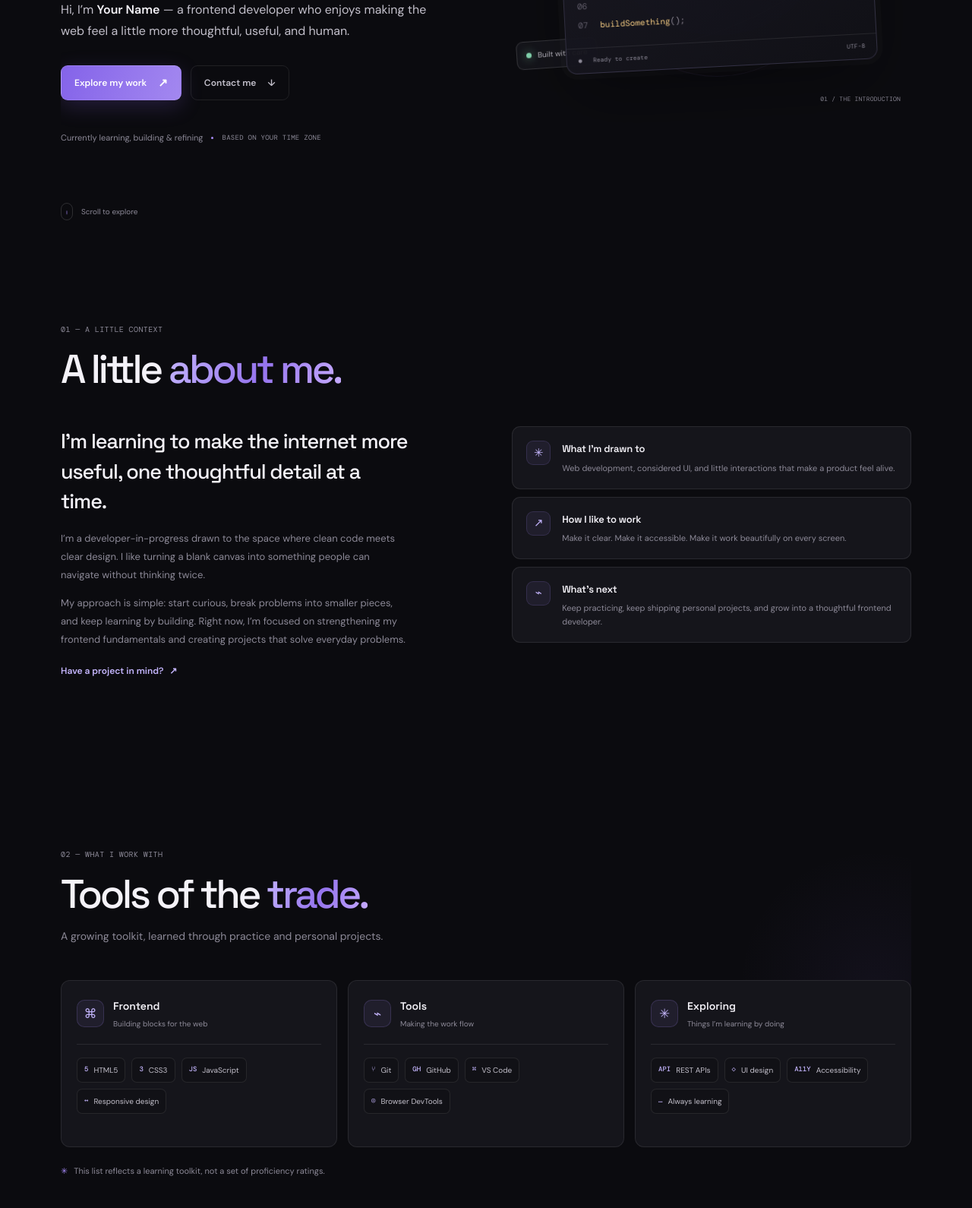
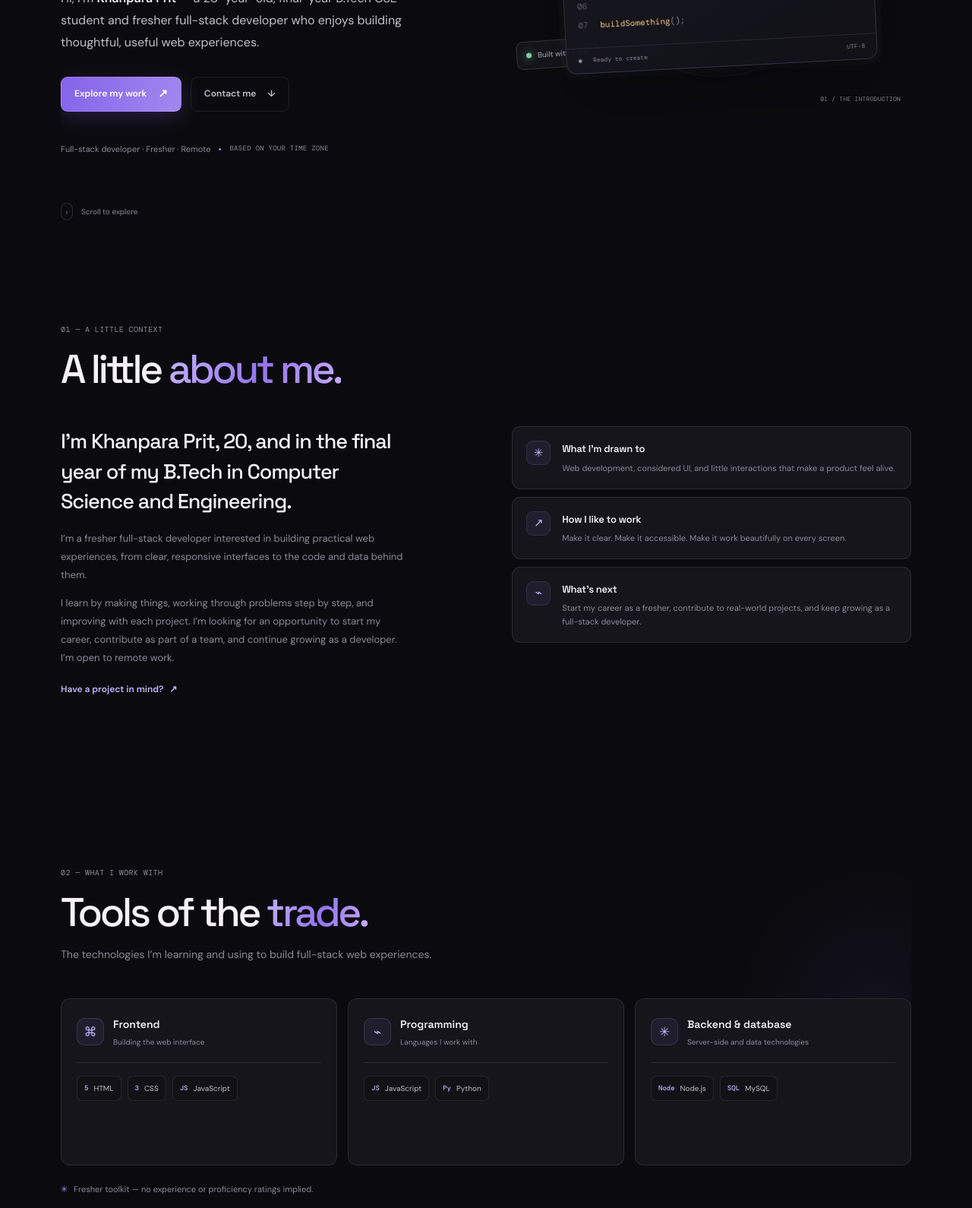
Before and after one commit to Khanpara-Prit/portfolio, a plain HTML site: page index.html in a window 1280 px wide. Shown: the part 486-2076 px from the top of the page at 76% size. Drawn offline with nearby package versions, Linux system fonts and the light colour scheme.

Commit message:
Personalize portfolio with developer profile
Co-authored-by: Copilot <223556219+Copilot@users.noreply.github.com>

```diff
--- a/index.html
+++ b/index.html
@@ -4,11 +4,11 @@
     <meta charset="utf-8">
     <meta name="viewport" content="width=device-width, initial-scale=1">
     <meta name="theme-color" content="#0b0b0f">
-    <meta name="description" content="A personal portfolio for a frontend developer who loves thoughtful interfaces and useful digital experiences.">
-    <meta property="og:title" content="Your Name — Frontend Developer">
-    <meta property="og:description" content="Thoughtful interfaces. Useful digital experiences. A portfolio in progress.">
+    <meta name="description" content="Khanpara Prit is a fresher and full-stack developer in the final year of a B.Tech in Computer Science and Engineering, open to remote opportunities.">
+    <meta property="og:title" content="Khanpara Prit — Full-Stack Developer">
+    <meta property="og:description" content="Final-year B.Tech CSE student, fresher full-stack developer, and open to remote opportunities.">
     <meta property="og:type" content="website">
-    <title>Your Name — Frontend Developer</title>
+    <title>Khanpara Prit — Full-Stack Developer</title>
     <link rel="preconnect" href="https://fonts.googleapis.com">
     <link rel="preconnect" href="https://fonts.gstatic.com" crossorigin>
     <link href="https://fonts.googleapis.com/css2?family=DM+Mono:wght@400;500&family=DM+Sans:wght@400;500;600;700&family=Space+Grotesk:wght@400;500;600;700&display=swap" rel="stylesheet">
@@ -19,9 +19,9 @@
     <a class="skip-link" href="#main">Skip to content</a>
     <header class="site-header">
       <div class="nav-shell">
-        <a class="brand" href="#home" aria-label="Your Name, home">
-          <span class="brand-mark" aria-hidden="true">YN</span>
-          <span class="brand-name">yourname<span>.</span></span>
+        <a class="brand" href="#home" aria-label="Khanpara Prit, home">
+          <span class="brand-mark" aria-hidden="true">KP</span>
+          <span class="brand-name">khanparaprit<span>.</span></span>
         </a>
         <button class="menu-toggle" type="button" aria-expanded="false" aria-controls="primary-navigation" aria-label="Open navigation">
           <span></span><span></span>
@@ -45,15 +45,15 @@
     <main id="main">
       <section class="hero section-shell" id="home" aria-labelledby="hero-title">
         <div class="hero-copy">
-          <p class="eyebrow"><span class="eyebrow-dot"></span> A personal portfolio in progress</p>
+          <p class="eyebrow"><span class="eyebrow-dot"></span> Fresher · Open to remote opportunities</p>
           <h1 id="hero-title">I turn ideas into <span class="text-gradient">interactive</span> digital experiences.</h1>
-          <p class="hero-intro">Hi, I’m <strong>Your Name</strong> — a frontend developer who enjoys making the web feel a little more thoughtful, useful, and human.</p>
+          <p class="hero-intro">Hi, I’m <strong>Khanpara Prit</strong> — a 20-year-old, final-year B.Tech CSE student and fresher full-stack developer who enjoys building thoughtful, useful web experiences.</p>
           <div class="hero-actions">
             <a class="button button-primary" href="#projects">Explore my work <span aria-hidden="true">↗</span></a>
             <a class="button button-quiet" href="#contact">Contact me <span aria-hidden="true">↓</span></a>
           </div>
           <div class="hero-meta">
-            <span>Currently learning, building &amp; refining</span>
+            <span>Full-stack developer · Fresher · Remote</span>
             <span class="meta-divider"></span>
             <span class="mono-text">BASED ON YOUR TIME ZONE</span>
           </div>
@@ -89,15 +89,15 @@
         </div>
         <div class="about-layout">
           <div class="about-copy reveal">
-            <p class="about-lead">I’m learning to make the internet more useful, one thoughtful detail at a time.</p>
-            <p>I’m a developer-in-progress drawn to the space where clean code meets clear design. I like turning a blank canvas into something people can navigate without thinking twice.</p>
-            <p>My approach is simple: start curious, break problems into smaller pieces, and keep learning by building. Right now, I’m focused on strengthening my frontend fundamentals and creating projects that solve everyday problems.</p>
+            <p class="about-lead">I’m Khanpara Prit, 20, and in the final year of my B.Tech in Computer Science and Engineering.</p>
+            <p>I’m a fresher full-stack developer interested in building practical web experiences, from clear, responsive interfaces to the code and data behind them.</p>
+            <p>I learn by making things, working through problems step by step, and improving with each project. I’m looking for an opportunity to start my career, contribute as part of a team, and continue growing as a developer. I’m open to remote work.</p>
             <a class="text-link" href="#contact">Have a project in mind? <span aria-hidden="true">↗</span></a>
           </div>
           <div class="about-notes reveal">
             <article class="note-card"><span class="note-icon">✳</span><div><h3>What I’m drawn to</h3><p>Web development, considered UI, and little interactions that make a product feel alive.</p></div></article>
             <article class="note-card"><span class="note-icon">↗</span><div><h3>How I like to work</h3><p>Make it clear. Make it accessible. Make it work beautifully on every screen.</p></div></article>
-            <article class="note-card"><span class="note-icon">⌁</span><div><h3>What’s next</h3><p>Keep practicing, keep shipping personal projects, and grow into a thoughtful frontend developer.</p></div></article>
+            <article class="note-card"><span class="note-icon">⌁</span><div><h3>What’s next</h3><p>Start my career as a fresher, contribute to real-world projects, and keep growing as a full-stack developer.</p></div></article>
           </div>
         </div>
       </section>
@@ -106,14 +106,14 @@
         <div class="section-heading reveal">
           <p class="eyebrow">02 — What I work with</p>
           <h2 id="skills-title">Tools of the <span class="text-gradient">trade.</span></h2>
-          <p class="section-subtitle">A growing toolkit, learned through practice and personal projects.</p>
+          <p class="section-subtitle">The technologies I’m learning and using to build full-stack web experiences.</p>
         </div>
         <div class="skills-grid">
-          <article class="skill-group reveal"><div class="skill-group-heading"><span class="skill-group-icon">⌘</span><div><h3>Frontend</h3><p>Building blocks for the web</p></div></div><div class="skill-list"><span class="skill-chip"><b>5</b> HTML5</span><span class="skill-chip"><b>3</b> CSS3</span><span class="skill-chip"><b>JS</b> JavaScript</span><span class="skill-chip"><b>↔</b> Responsive design</span></div></article>
-          <article class="skill-group reveal"><div class="skill-group-heading"><span class="skill-group-icon">⌁</span><div><h3>Tools</h3><p>Making the work flow</p></div></div><div class="skill-list"><span class="skill-chip"><b>⑂</b> Git</span><span class="skill-chip"><b>GH</b> GitHub</span><span class="skill-chip"><b>⌘</b> VS Code</span><span class="skill-chip"><b>◎</b> Browser DevTools</span></div></article>
-          <article class="skill-group reveal"><div class="skill-group-heading"><span class="skill-group-icon">✳</span><div><h3>Exploring</h3><p>Things I’m learning by doing</p></div></div><div class="skill-list"><span class="skill-chip"><b>API</b> REST APIs</span><span class="skill-chip"><b>◇</b> UI design</span><span class="skill-chip"><b>A11Y</b> Accessibility</span><span class="skill-chip"><b>…</b> Always learning</span></div></article>
+          <article class="skill-group reveal"><div class="skill-group-heading"><span class="skill-group-icon">⌘</span><div><h3>Frontend</h3><p>Building the web interface</p></div></div><div class="skill-list"><span class="skill-chip"><b>5</b> HTML</span><span class="skill-chip"><b>3</b> CSS</span><span class="skill-chip"><b>JS</b> JavaScript</span></div></article>
+          <article class="skill-group reveal"><div class="skill-group-heading"><span class="skill-group-icon">⌁</span><div><h3>Programming</h3><p>Languages I work with</p></div></div><div class="skill-list"><span class="skill-chip"><b>JS</b> JavaScript</span><span class="skill-chip"><b>Py</b> Python</span></div></article>
+          <article class="skill-group reveal"><div class="skill-group-heading"><span class="skill-group-icon">✳</span><div><h3>Backend &amp; database</h3><p>Server-side and data technologies</p></div></div><div class="skill-list"><span class="skill-chip"><b>Node</b> Node.js</span><span class="skill-chip"><b>SQL</b> MySQL</span></div></article>
         </div>
-        <p class="skills-footnote reveal"><span aria-hidden="true">✳</span> This list reflects a learning toolkit, not a set of proficiency ratings.</p>
+        <p class="skills-footnote reveal"><span aria-hidden="true">✳</span> Fresher toolkit — no experience or proficiency ratings implied.</p>
       </section>
 
       <section class="section-shell section-block projects-section" id="projects" aria-labelledby="projects-title">
@@ -160,11 +160,11 @@
       <section class="section-shell section-block" id="journey" aria-labelledby="journey-title">
         <div class="section-heading reveal"><p class="eyebrow">04 — Learning in motion</p><h2 id="journey-title">My <span class="text-gradient">journey.</span></h2><p class="section-subtitle">A space for real milestones, added one at a time.</p></div>
         <div class="journey-layout">
-          <div class="journey-intro reveal"><div class="journey-mark">↗</div><h3>Still becoming.<br><span>That’s the good part.</span></h3><p>This timeline is a template. Add your real education, courses, projects, and experience when you’re ready.</p></div>
+          <div class="journey-intro reveal"><div class="journey-mark">↗</div><h3>Starting out.<br><span>Ready to grow.</span></h3><p>I’m a fresher building my foundation in computer science and full-stack development, and looking for an opportunity to take the next step.</p></div>
           <div class="timeline">
-            <article class="timeline-entry reveal"><span class="timeline-dot"></span><div class="timeline-date mono-text">CURRENT FOCUS</div><div class="timeline-card"><span class="timeline-type">LEARNING MILESTONE</span><h3>Building my frontend foundations</h3><p>Practicing semantic HTML, modern CSS, JavaScript, and accessible responsive interfaces.</p><span class="replace-note">Replace with your real milestone or date</span></div></article>
-            <article class="timeline-entry reveal"><span class="timeline-dot"></span><div class="timeline-date mono-text">ADD YOUR DATES</div><div class="timeline-card"><span class="timeline-type">EDUCATION / COURSE</span><h3>Your course, certification, or education</h3><p>Add the real program, provider, and a short note about what you learned.</p><span class="replace-note">Editable placeholder — no credential claimed</span></div></article>
-            <article class="timeline-entry reveal"><span class="timeline-dot"></span><div class="timeline-date mono-text">ADD YOUR DATES</div><div class="timeline-card"><span class="timeline-type">PROJECT / EXPERIENCE</span><h3>A project or experience worth sharing</h3><p>Share a personal project, internship, role, or achievement when you have one to add.</p><span class="replace-note">Editable placeholder — no job or achievement claimed</span></div></article>
+            <article class="timeline-entry reveal"><span class="timeline-dot"></span><div class="timeline-date mono-text">FINAL YEAR</div><div class="timeline-card"><span class="timeline-type">EDUCATION</span><h3>B.Tech in Computer Science &amp; Engineering</h3><p>Currently in my final year of a Bachelor of Technology in Computer Science and Engineering.</p></div></article>
+            <article class="timeline-entry reveal"><span class="timeline-dot"></span><div class="timeline-date mono-text">FULL-STACK DEVELOPMENT</div><div class="timeline-card"><span class="timeline-type">TECHNOLOGY TOOLKIT</span><h3>Learning across the stack</h3><p>Working with HTML, CSS, JavaScript, Python, Node.js, and MySQL as I continue building my developer skills.</p></div></article>
+            <article class="timeline-entry reveal"><span class="timeline-dot"></span><div class="timeline-date mono-text">FRESHER</div><div class="timeline-card"><span class="timeline-type">NEXT STEP</span><h3>Looking for my first opportunity</h3><p>Open to remote opportunities where I can contribute, learn from a team, and grow as a full-stack developer.</p></div></article>
           </div>
         </div>
       </section>
@@ -173,7 +173,7 @@
         <div class="contact-glow" aria-hidden="true"></div>
         <div class="section-heading reveal"><p class="eyebrow">05 — Open to a conversation</p><h2 id="contact-title">Have an idea? Let’s build<br>something <span class="text-gradient">great.</span></h2><p class="section-subtitle">Have a question, an opportunity, or just want to say hello? I’d love to hear from you.</p></div>
         <div class="contact-layout">
-          <div class="contact-details reveal"><h3>Let’s connect.</h3><p>The email and social links below are placeholders—update them with your real details before publishing.</p><a class="contact-email" href="mailto:hello@example.com">hello@example.com <span>↗</span></a><div class="social-links"><a href="https://github.com/Khanpara-Prit" target="_blank" rel="noreferrer">GitHub <span>↗</span></a><span class="social-placeholder" aria-label="Add your LinkedIn URL">LinkedIn · add your URL</span></div><div class="response-note"><span class="response-dot"></span><span>Messages aren’t sent from this demo form yet.<br>Use the email link above for now.</span></div></div>
+          <div class="contact-details reveal"><h3>Let’s connect.</h3><p>Add your preferred contact email and LinkedIn profile to make it easier for recruiters and teams to reach you.</p><a class="contact-email" href="mailto:hello@example.com">hello@example.com <span>↗</span></a><div class="social-links"><a href="https://github.com/Khanpara-Prit" target="_blank" rel="noreferrer">GitHub <span>↗</span></a><span class="social-placeholder" aria-label="Add your LinkedIn URL">LinkedIn · add your URL</span></div><div class="response-note"><span class="response-dot"></span><span>Messages aren’t sent from this demo form yet.<br>Use the email link above for now.</span></div></div>
           <form class="contact-form reveal" novalidate>
             <div class="form-row"><label for="name">Your name</label><input id="name" name="name" type="text" autocomplete="name" placeholder="Jane Smith" aria-describedby="name-error" required minlength="2"><span class="field-error" id="name-error"></span></div>
             <div class="form-row"><label for="email">Email address</label><input id="email" name="email" type="email" autocomplete="email" placeholder="jane@example.com" aria-describedby="email-error" required><span class="field-error" id="email-error"></span></div>
@@ -188,7 +188,7 @@
     </main>
 
     <footer class="site-footer">
-      <div class="footer-inner"><a class="brand footer-brand" href="#home"><span class="brand-mark" aria-hidden="true">YN</span><span class="brand-name">yourname<span>.</span></span></a><p>Built with curiosity and a little bit of CSS magic.</p><div class="footer-right"><a href="#home" class="back-to-top">Back to top ↑</a><span>© <span id="copyright-year"></span> Your Name</span></div></div>
+      <div class="footer-inner"><a class="brand footer-brand" href="#home" aria-label="Khanpara Prit, home"><span class="brand-mark" aria-hidden="true">KP</span><span class="brand-name">khanparaprit<span>.</span></span></a><p>Built with curiosity and a little bit of CSS magic.</p><div class="footer-right"><a href="#home" class="back-to-top">Back to top ↑</a><span>© <span id="copyright-year"></span> Khanpara Prit</span></div></div>
     </footer>
     <button class="back-to-top-button" type="button" aria-label="Back to top" title="Back to top" aria-hidden="true" tabindex="-1">↑</button>
   </body>
```
Also changed, not shown: 1 other file.
